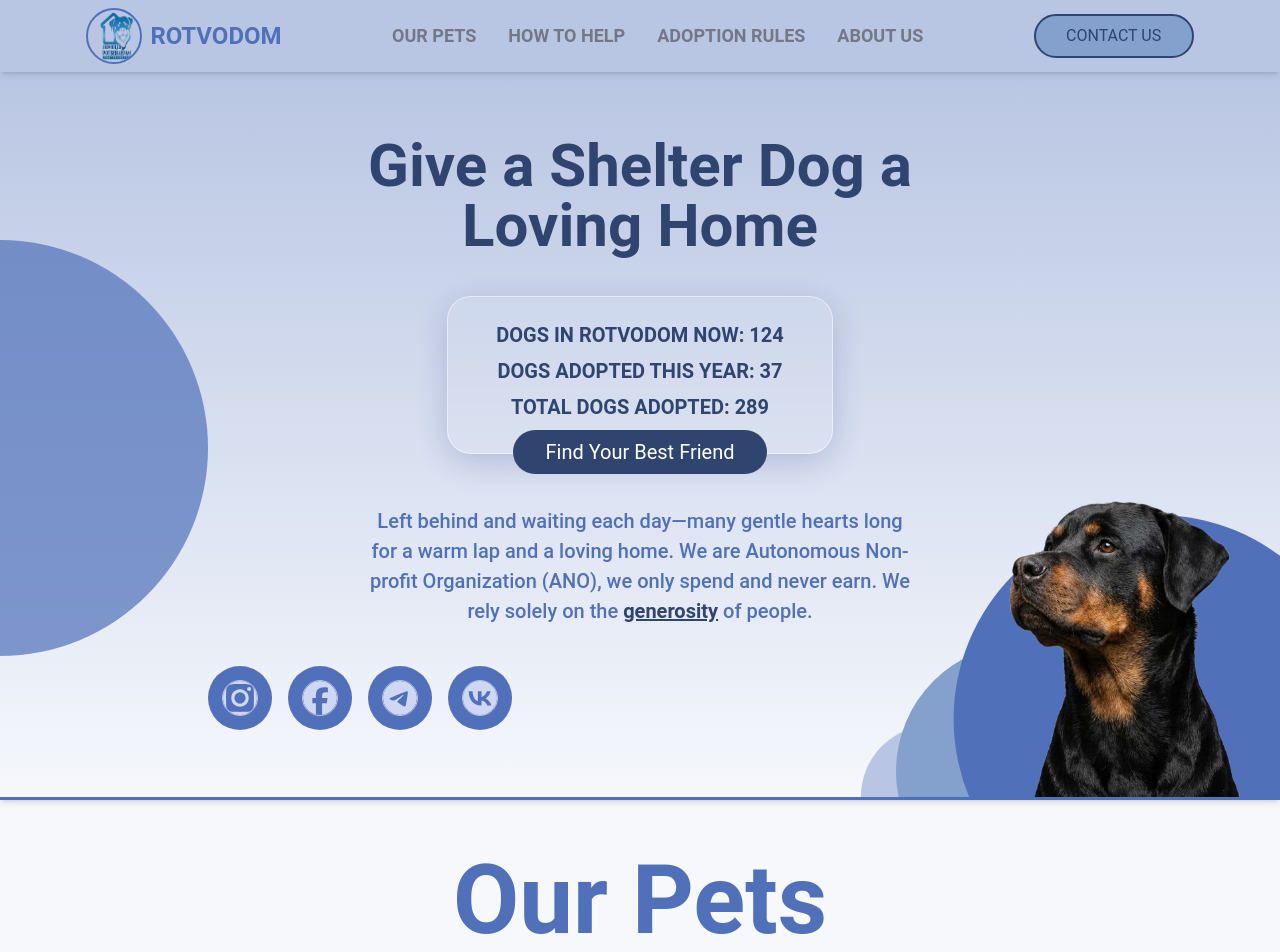
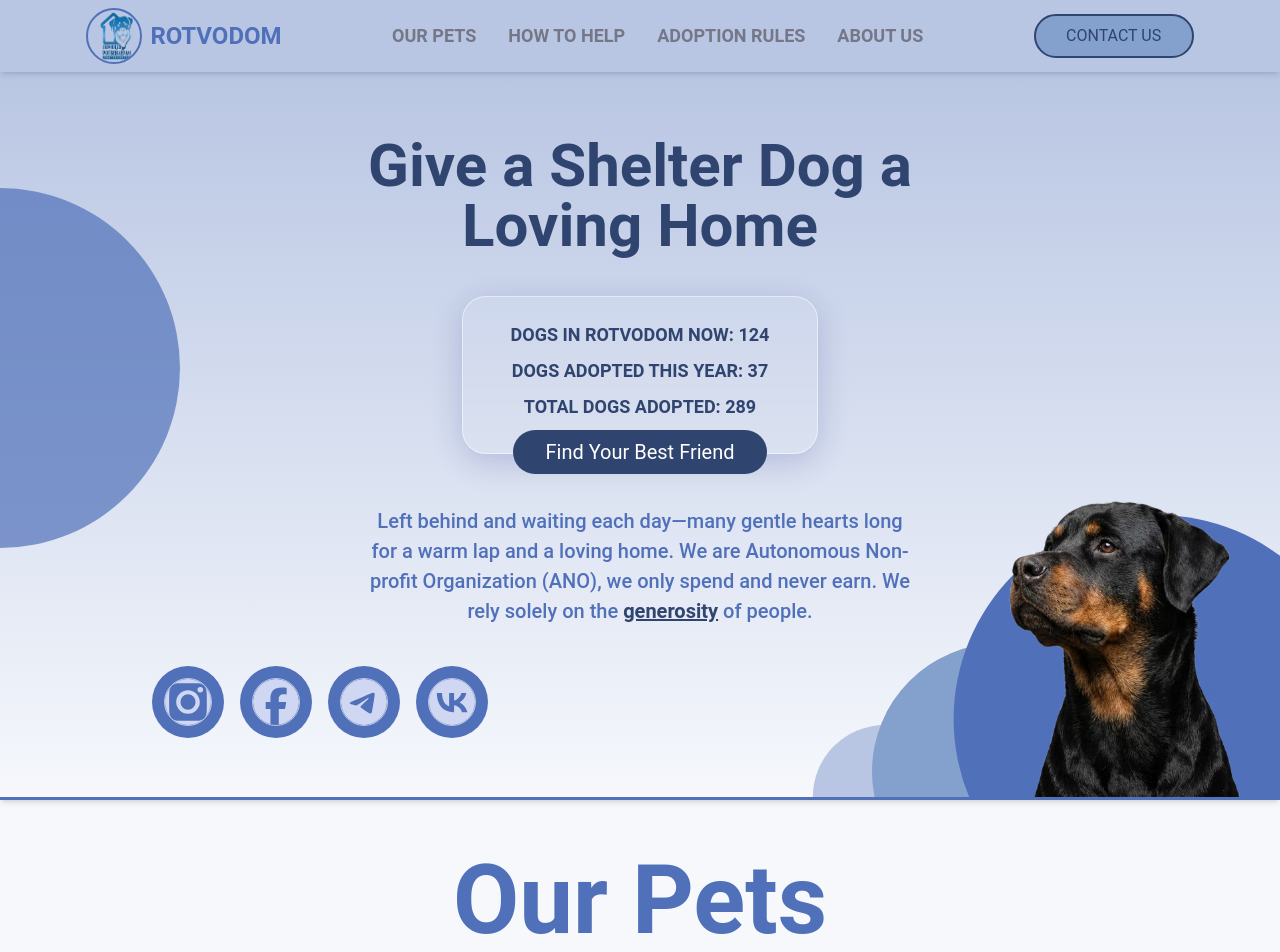
Before and after one commit to bavayra/dog-shelter, a React (Vite) app: page / in a window 1280 px wide. Shown: the top 952 px of the page. Built offline with nearby package versions, Linux system fonts and the light colour scheme; a web font is replaced by a local one.

Commit message:
style(hero-1024): decreased font size for the stats block. Increased size for the left decor circles, and positioned all of them correctly. Increased social links icons sizes. Corrected margins

```diff
--- a/src/App.tsx
+++ b/src/App.tsx
@@ -35,16 +35,16 @@ function App() {
               tabletSmSize={62}
               mdSize={80}
               tabletLgSize={86}
-              lgSize={104}
+              lgSize={90}
               xl4Size={124}
               xl5Size={150}
               color="primary-500"
               top="0"
               left="0"
               opacity={70}
-              className="tablet-sm:translate-y-4/5 4xl:translate-y-[40%] tablet-lg:mt-2 5xl:-mt-4 -translate-x-1/2 translate-y-[80%] sm:translate-y-[110%] md:translate-y-[50%] lg:-mt-10"
+              className="tablet-sm:translate-y-4/5 4xl:translate-y-[40%] tablet-lg:mt-2 5xl:-mt-4 -translate-x-1/2 translate-y-[80%] sm:translate-y-[110%] md:translate-y-[50%] lg:-mt-16"
             />
-            <div className="glass-card text-primary-700 5xl:text-4xl 5xl:px-20 5xl:py-10 5xl:max-w-5xl xs:text-base tablet-lg:text-xl xs:mt-8 tablet-sm:mt-10 tablet-sm:text-xl tablet-sm:px-8 tablet-lg:px-12 tablet-lg:mt-8 tablet-lg:py-6 3xl:mt-12 4xl:text-3xl 4xl:py-8 relative z-10 mx-auto mt-6 max-w-xl rounded-3xl p-4 text-center text-xs font-semibold min-[425px]:mt-4 sm:text-lg md:mt-12 lg:mt-10 lg:text-xl 2xl:mt-16">
+            <div className="glass-card text-primary-700 5xl:text-4xl 5xl:px-20 5xl:py-10 5xl:max-w-5xl xs:text-base tablet-lg:text-xl xs:mt-8 tablet-sm:mt-10 tablet-sm:text-xl tablet-sm:px-8 tablet-lg:px-12 tablet-lg:mt-8 tablet-lg:py-6 3xl:mt-12 4xl:text-3xl 4xl:py-8 relative z-10 mx-auto mt-6 max-w-xl rounded-3xl p-4 text-center text-xs font-semibold min-[425px]:mt-4 sm:text-lg md:mt-12 lg:mt-10 lg:text-lg 2xl:mt-16">
               <p className="4xl:mb-4 mb-2">
                 DOGS IN ROTVODOM NOW: {shelterStats.totalDogsNow}{' '}
               </p>
@@ -89,7 +89,7 @@ function App() {
             </div>
             <SocialLinks
               size="sm"
-              className="xs:mt-10 tablet-sm:mt-12 5xl:mt-24 tablet-lg:mt-8 4xl:-translate-x-120 mt-8 gap-5 min-[425px]:mt-6 md:mt-12 lg:mt-12 lg:-translate-x-50 xl:mt-10 xl:mr-40 2xl:mt-14"
+              className="xs:mt-10 tablet-sm:mt-12 5xl:mt-24 tablet-lg:mt-8 4xl:-translate-x-120 mt-8 gap-5 min-[425px]:mt-6 md:mt-12 lg:mt-20 lg:-translate-x-60 xl:mt-10 xl:mr-40 2xl:mt-14"
               iconColor="text-neutral-50"
               bgColor="bg-primary-500"
             />
@@ -108,7 +108,7 @@ function App() {
                 bottom="0"
                 right="0"
                 zIndex={2}
-                className="tablet-sm:translate-x-[20%] 5xl:mr-8 5xl:translate-y-1/4 tablet-sm:translate-y-1/4 translate-x-[40%] translate-y-[45%] min-[425px]:translate-x-1/5 min-[425px]:translate-y-1/3 sm:translate-x-[30%] sm:translate-y-[40%] md:-mb-6 lg:bottom-32"
+                className="tablet-sm:translate-x-[20%] 5xl:mr-8 5xl:translate-y-1/4 tablet-sm:translate-y-1/4 translate-x-[40%] translate-y-[45%] min-[425px]:translate-x-1/5 min-[425px]:translate-y-1/3 sm:translate-x-[30%] sm:translate-y-[40%] md:-mb-6"
               />
               <DecorativeCircle
                 size={42}
@@ -124,7 +124,7 @@ function App() {
                 bottom="0"
                 right="0"
                 zIndex={1}
-                className="tablet-sm:-translate-x-1/2 5xl:mr-6 5xl:translate-y-1/5 tablet-sm:translate-y-[40%] -translate-x-[45%] translate-y-1/2 min-[425px]:-translate-x-[60%] min-[425px]:translate-y-[40%] sm:-translate-x-[60%] sm:translate-y-[35%] lg:bottom-22"
+                className="tablet-sm:-translate-x-1/2 5xl:mr-6 5xl:translate-y-1/5 tablet-sm:translate-y-[40%] -translate-x-[45%] translate-y-1/2 min-[425px]:-translate-x-[60%] min-[425px]:translate-y-[40%] sm:-translate-x-[60%] sm:translate-y-[35%] lg:mr-6"
               />
               <DecorativeCircle
                 size={20}
@@ -140,7 +140,7 @@ function App() {
                 bottom="0"
                 right="0"
                 zIndex={0}
-                className="tablet-sm:-translate-x-[240%] tablet-sm:translate-y-1/2 5xl:-mr-8 5xl:translate-y-1/2 -translate-x-[220%] translate-y-1/2 min-[425px]:-translate-x-[200%] min-[425px]:translate-y-1/2 sm:-translate-x-[260%] sm:translate-y-[45%] md:-translate-x-[180%] lg:mr-4 2xl:-mb-6 2xl:-translate-x-[160%]"
+                className="tablet-sm:-translate-x-[240%] tablet-sm:translate-y-1/2 5xl:-mr-8 5xl:translate-y-1/2 -translate-x-[220%] translate-y-1/2 min-[425px]:-translate-x-[200%] min-[425px]:translate-y-1/2 sm:-translate-x-[260%] sm:translate-y-[45%] md:-translate-x-[180%] lg:mr-16 2xl:-mb-6 2xl:-translate-x-[160%]"
               />
             </div>
             <img
--- a/src/components/SocialLinks.tsx
+++ b/src/components/SocialLinks.tsx
@@ -27,8 +27,8 @@ const SocialLinks = ({
   ];
 
   const sizeClasses = {
-    sm: 'w-10 h-10  xs:w-14 xs:h-14 sm:w-16 sm:h-16 4xl:w-24 4xl:h-24 5xl:w-30 5xl:h-30',
-    md: 'w-12  h-12  md:w-8 md:h-8 4xl:w-16 4xl:h-16',
+    sm: 'w-10 h-10  xs:w-14 xs:h-14 sm:w-16 sm:h-16 4xl:w-24 lg:w-18 lg:h-18 4xl:h-24 5xl:w-30 5xl:h-30',
+    md: 'w-12  h-12  md:w-8 md:h-8  4xl:w-16 4xl:h-16',
   };
 
   const iconSizeMap = {
@@ -52,7 +52,7 @@ const SocialLinks = ({
           <Icon
             as={social.icon}
             size={iconSizeMap[size]}
-            className={`${iconColor} xs:w-12 xs:h-12 5xl:w-16 5xl:h-16 tablet-lg:w-9 tablet-lg:h-9 4xl:w-14 4xl:h-14 border-primary-200 rounded-full border sm:h-10 sm:w-10 md:h-8 md:w-8`}
+            className={`${iconColor} xs:w-12 xs:h-12 5xl:w-16 5xl:h-16 tablet-lg:w-9 tablet-lg:h-9 4xl:w-14 4xl:h-14 border-primary-200 rounded-full border sm:h-10 sm:w-10 md:h-8 md:w-8 lg:h-12 lg:w-12`}
             aria-hidden="true"
           />
         </a>
```
